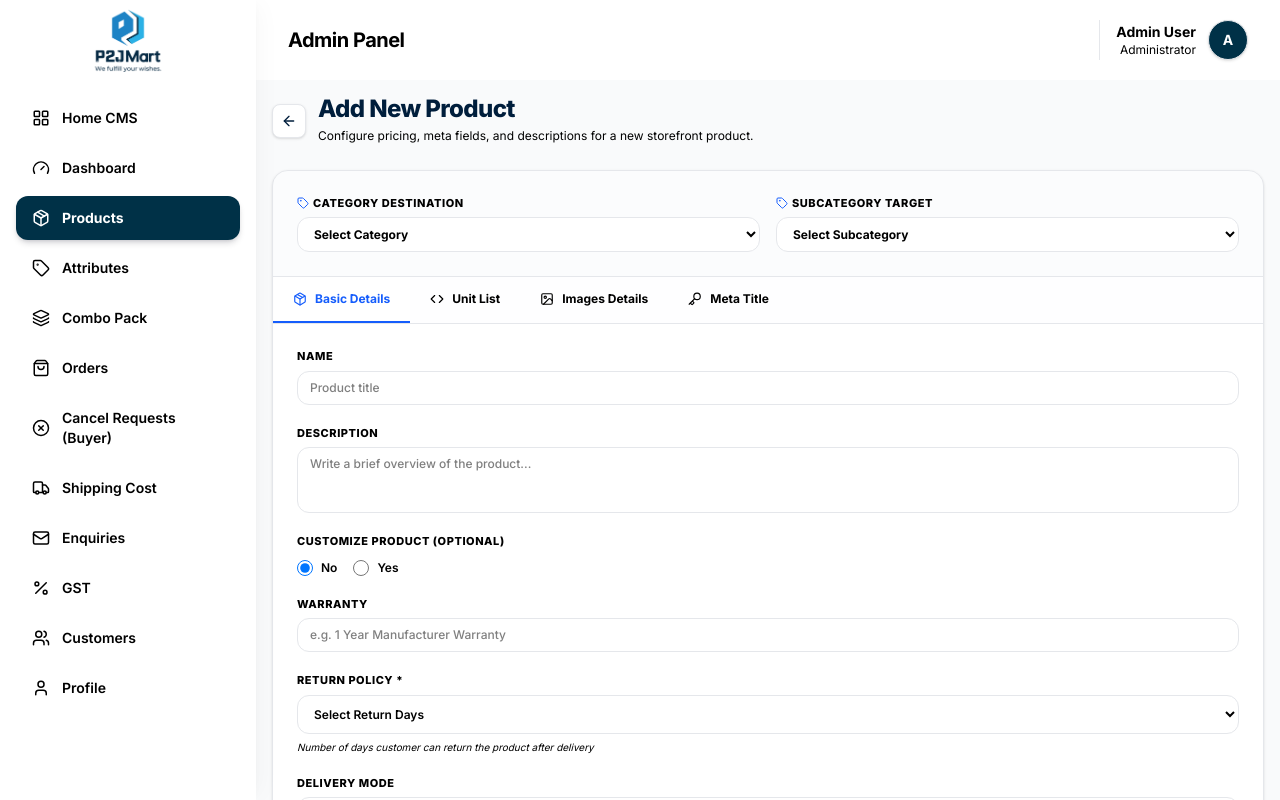
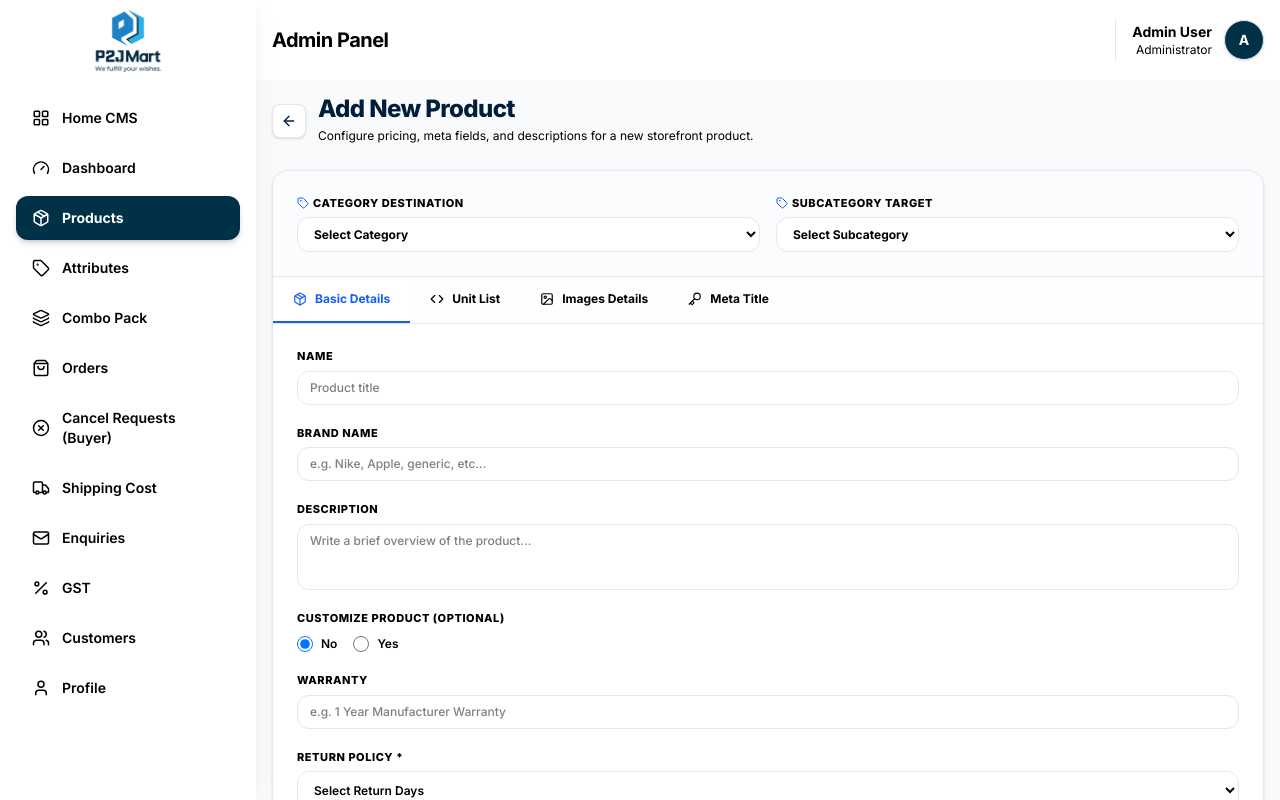
Before and after one commit to jayamwebbo6-ops/p2jmart, a React (Vite) app: page /admin/products/add in a window 1280 px wide. Built offline with nearby package versions, Linux system fonts and the light colour scheme.

Commit message:
hgduhgfdib

```diff
--- a/src/layouts/AdminLayout.jsx
+++ b/src/layouts/AdminLayout.jsx
@@ -164,7 +164,7 @@ const AdminLayout = () => {
       {/* Main Content */}
       <div className="flex-1 flex flex-col overflow-hidden">
         {/* Top Header */}
-        <header className="bg-white h-20 px-8 flex justify-between items-center z-0">
+        <header className="bg-white h-20 px-4 flex justify-between items-center z-0">
           <h1 className="text-xl font-bold text-gray-800">Admin Panel</h1>
           <div className="flex items-center space-x-4">
 
--- a/src/pages/admin/AddProduct.jsx
+++ b/src/pages/admin/AddProduct.jsx
@@ -76,6 +76,7 @@ const AddProduct = () => {
   const [prodForm, setProdForm] = useState({
     title: '',
     description: '',
+    brand: '',
     collection: 'None',
     customizeProduct: 'No',
     customizationType: 'Text',
@@ -202,6 +203,7 @@ const AddProduct = () => {
         setProdForm({
           title: foundProd.title || '',
           description: foundProd.description || '',
+          brand: foundProd.brand || '',
           collection: foundProd.collection || 'None',
           customizeProduct: foundProd.customizeProduct || 'No',
           customizationType: foundProd.customizationType || 'Text',
@@ -300,6 +302,7 @@ const AddProduct = () => {
     const productPayload = {
       title: prodForm.title,
       description: prodForm.description,
+      brand: prodForm.brand,
       collection: prodForm.collection,
       customizeProduct: prodForm.customizeProduct,
       customizationType: prodForm.customizeProduct === 'Yes' ? prodForm.customizationType : null,
@@ -520,6 +523,20 @@ const AddProduct = () => {
                   onChange={(e) => setProdForm({ ...prodForm, title: e.target.value })}
                   className="w-full border border-gray-200 px-3 py-2 text-xs rounded-xl focus:ring-1 focus:ring-blue-500 outline-none bg-white font-medium"
                   required
+                />
+              </div>
+
+              {/* Brand Name */}
+              <div className="flex flex-col gap-1.5">
+                <label className="text-[11px] font-black text-slate-400 uppercase tracking-wider">
+                  Brand Name
+                </label>
+                <input
+                  type="text"
+                  placeholder="e.g. Nike, Apple, generic, etc..."
+                  value={prodForm.brand}
+                  onChange={(e) => setProdForm({ ...prodForm, brand: e.target.value })}
+                  className="w-full border border-gray-200 px-3 py-2 text-xs rounded-xl focus:ring-1 focus:ring-blue-500 outline-none bg-white font-medium"
                 />
               </div>
 
--- a/src/pages/admin/Attributes.jsx
+++ b/src/pages/admin/Attributes.jsx
@@ -296,7 +296,7 @@ const Attributes = () => {
                 </div>
 
                 <div className="flex items-center gap-2">
-                  <div className="opacity-0 group-hover:opacity-100 flex items-center gap-1 transition-opacity">
+                  <div className="flex items-center gap-1">
                     <EditBtn size={12} onClick={(e) => { e.stopPropagation(); handleOpenAttrModal(attr); }} title="Edit Attribute" />
                     <DeleteBtn size={12} onClick={(e) => handleDeleteAttribute(attr.id, e)} title="Delete Attribute" />
                   </div>
--- a/src/pages/admin/HomeCMS/HeroSliderTab.jsx
+++ b/src/pages/admin/HomeCMS/HeroSliderTab.jsx
@@ -5,7 +5,7 @@ const HeroSliderTab = ({ slides, setSlides, addSlide, offerBanners }) => {
   return (
     <div className="flex flex-col gap-8 animate-fadeIn">
        {/* SECTION B: RIGHT SIDE PROMO/OFFERS FIXED PANELS SECTION */}
-      <div className="flex flex-col gap-4 mt-4 pt-4 border-t border-gray-100">
+      <div className="flex flex-col gap-4 border-t border-gray-100">
         <div className="border-b border-gray-100 pb-2">
           <h3 className="text-xs font-bold uppercase tracking-wider text-slate-400 flex items-center gap-1.5">
             Right Column Side Offer Banners Configuration
--- a/src/pages/admin/HomeCMS/HomeContentManager.jsx
+++ b/src/pages/admin/HomeCMS/HomeContentManager.jsx
@@ -150,7 +150,7 @@ const HomeContentManager = () => {
         </div>
 
         {/* Dynamic Route/Tab Content Switcher Area */}
-        <div className="p-5 sm:p-6 md:p-8 flex-1 w-full min-w-0">
+        <div className="p-4 sm:p-5 md:p-6 flex-1 w-full min-w-0">
 
           {activeTab === 'hero-slider' && (
             <HeroSliderTab
```
